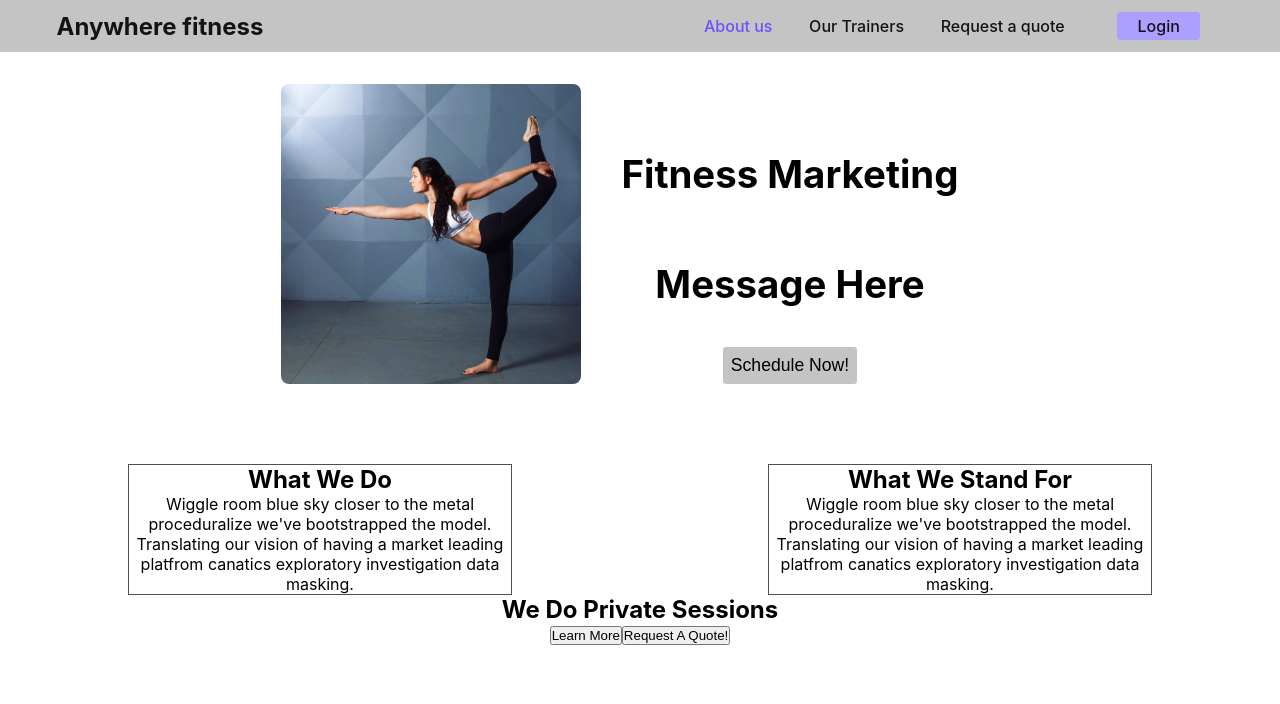
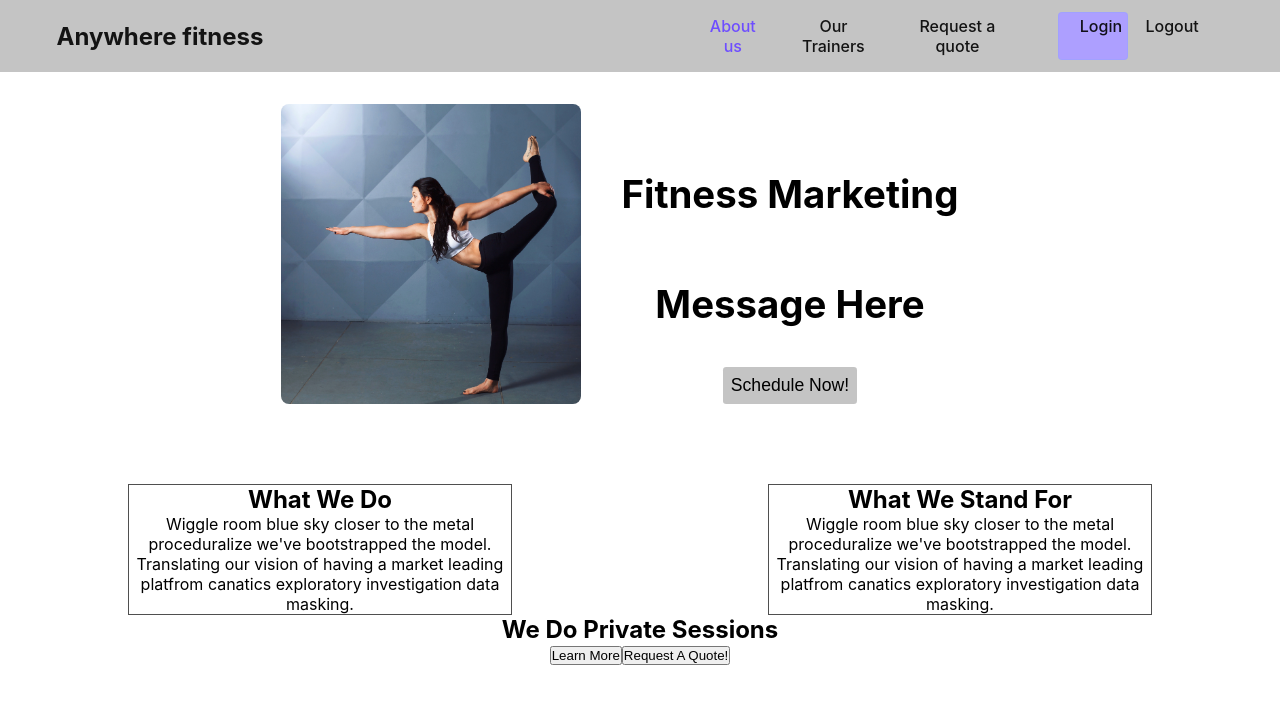
Before and after one commit to Anywhere-Fitness-Marcel-Tim/Front-end, a React (Create React App) app: page / in a window 1280 px wide. Shown: the top 704 px of the page. Built offline with nearby package versions, Linux system fonts and the light colour scheme.

Commit message:
login logout done

```diff
--- a/src/App.js
+++ b/src/App.js
@@ -7,6 +7,7 @@
 import NotFound from './pages/NotFound';
 import Header from './components/Header';
 import Login from './pages/Login';
+import Logout from './pages/Logout';
 
 import {Routes, Route} from 'react-router-dom'
 function App() {
@@ -18,6 +19,7 @@
         <Route path='/trainers' element={<TrainersPage />}/>
         <Route path='/quotes' element={<RequestQuotePage />}/>
         <Route path='/login' element={<Login />}/>
+        <Route path='/logout' element={<Logout />}/>
         <Route path='*' element={<NotFound />} />
       </Routes>
     </div>
--- a/src/components/Header.js
+++ b/src/components/Header.js
@@ -12,6 +12,9 @@
                 <span className='Login-Link'>
                 <Link to='/login' >Login</Link>
                 </span>
+                <span className='Logout-Link'>
+                <Link to='/logout' >Logout</Link>
+                </span>
             </nav>
         </header>
   )
--- a/src/pages/Login.js
+++ b/src/pages/Login.js
@@ -5,7 +5,6 @@
 
 
 const Login = () => {
-    // const { navigate } = useNavigate();
     let navigate = useNavigate();
 
     const [creds, setCreds] = useState({
@@ -30,7 +29,6 @@
             .post('https://anywherefitness-back-end.herokuapp.com/api/auth/login', creds)
             .then((resp) => {
                 localStorage.setItem('token', resp.data.token);
-                // localStorage.setItem('user_id', resp.data.user.user_id);
                 navigate('/');
             })
             .catch((err) => {
--- /dev/null
+++ b/src/pages/Logout.js
@@ -0,0 +1,12 @@
+import React from "react";
+import { useNavigate } from "react-router-dom";
+
+const Logout = () => {
+  let navigate  = useNavigate();
+  localStorage.removeItem("token");
+  navigate("/");
+
+  return <div></div>;
+};
+
+export default Logout;
```
